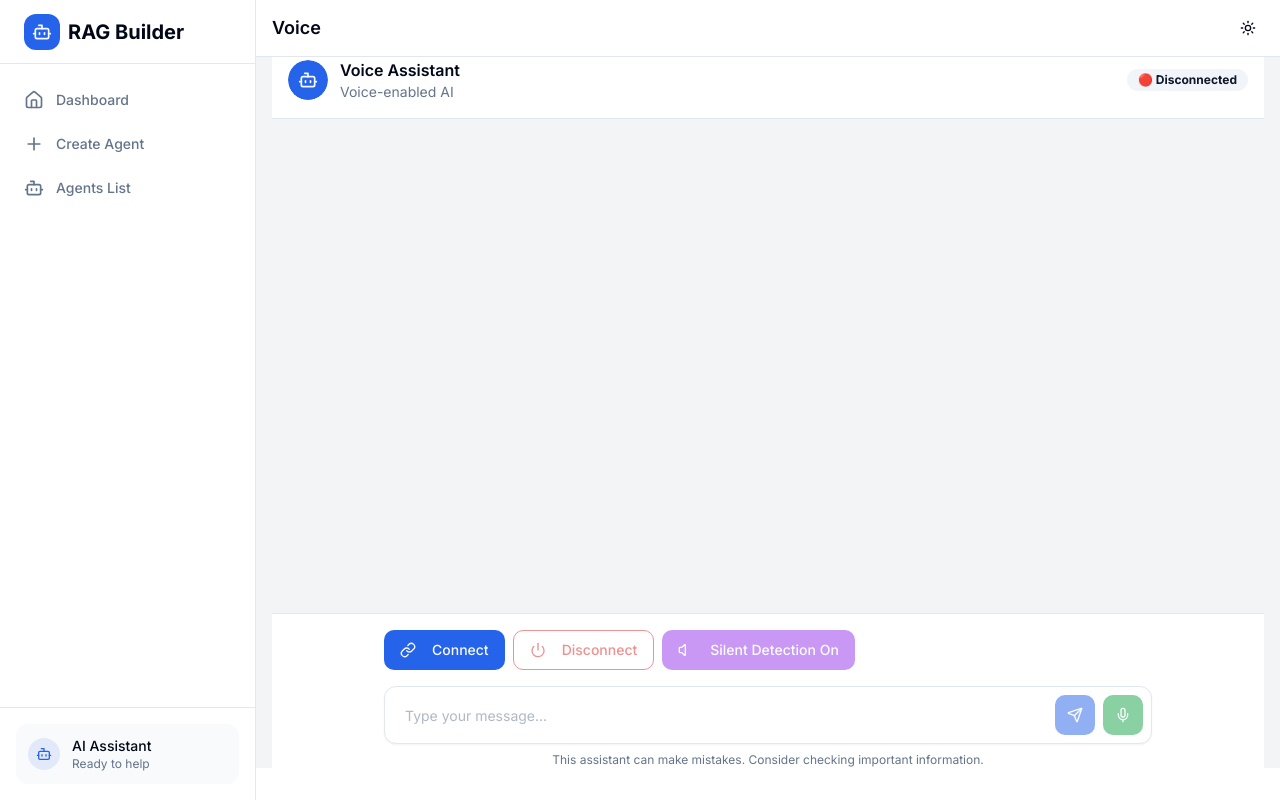
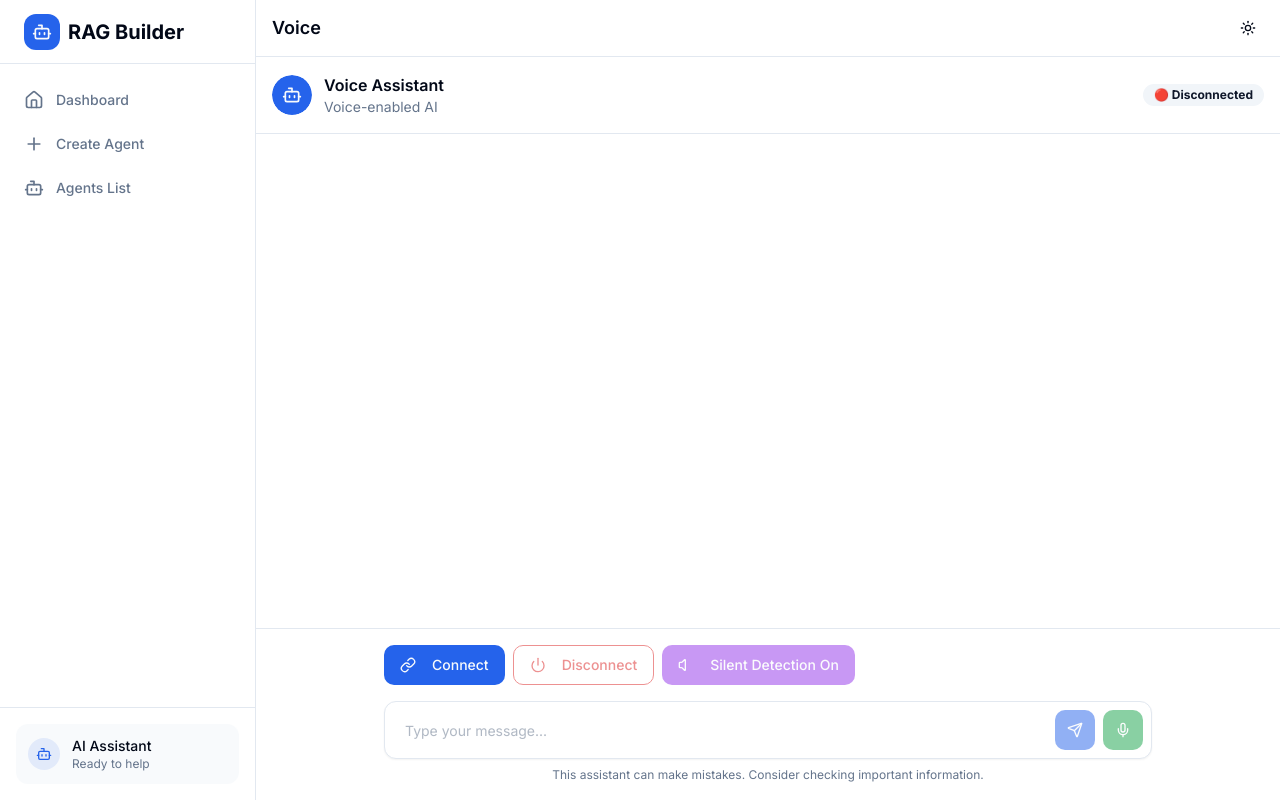
Before and after one commit to yusharth/doc-query-ai, a Next.js app: page /voice in a window 1280 px wide. Built offline with nearby package versions, Linux system fonts and the light colour scheme.

Commit message:
refactor(voice-ui): adjust layout and styling for better consistency
- Remove padding from voice page container
- Simplify height calculation in voice-ui component
- Update background and hover colors for better visibility
- Clean up unused style attribute

```diff
--- a/app/voice/page.tsx
+++ b/app/voice/page.tsx
@@ -16,7 +16,7 @@ const VoicePage = () => {
       className="flex flex-col bg-gray-100"
       style={{ height: "calc(100vh - 3.6rem)" }}
     >
-      <div className="flex-1 p-4">
+      <div className="flex-1">
         <VoiceUI />
       </div>
     </div>
--- a/components/voice-ui.tsx
+++ b/components/voice-ui.tsx
@@ -182,7 +182,10 @@ const VoiceUI = () => {
   }, [isConnected]);
 
   return (
-    <div className="flex flex-col" style={{ height: "calc(100vh - 3.6rem)" }}>
+    <div
+      className="flex flex-col h-[100%]"
+      // style={{ height: "calc(100vh - 3.6rem)" }}
+    >
       {/* Header */}
       <div className="border-b bg-background p-4">
         <div className="flex items-center gap-3">
@@ -211,7 +214,7 @@ const VoiceUI = () => {
       </div>
 
       {/* Messages Area */}
-      <div className="flex-1 overflow-y-auto p-4">
+      <div className="flex-1 overflow-y-auto p-4 bg-background">
         <div className="mx-auto max-w-3xl space-y-4">
           {messages.map((message, idx) => (
             <div
@@ -288,7 +291,7 @@ const VoiceUI = () => {
               variant="outline"
               onClick={handleDisconnect}
               disabled={!connected}
-              className="text-red-600 border-red-600 hover:bg-red-50"
+              className="text-red-600 border-red-600 hover:bg-red-500"
             >
               <PowerIcon className="mr-2 h-4 w-4" />
               Disconnect
```
Also changed, not shown: 1 other file (tests, documents, lock files or other folders).
